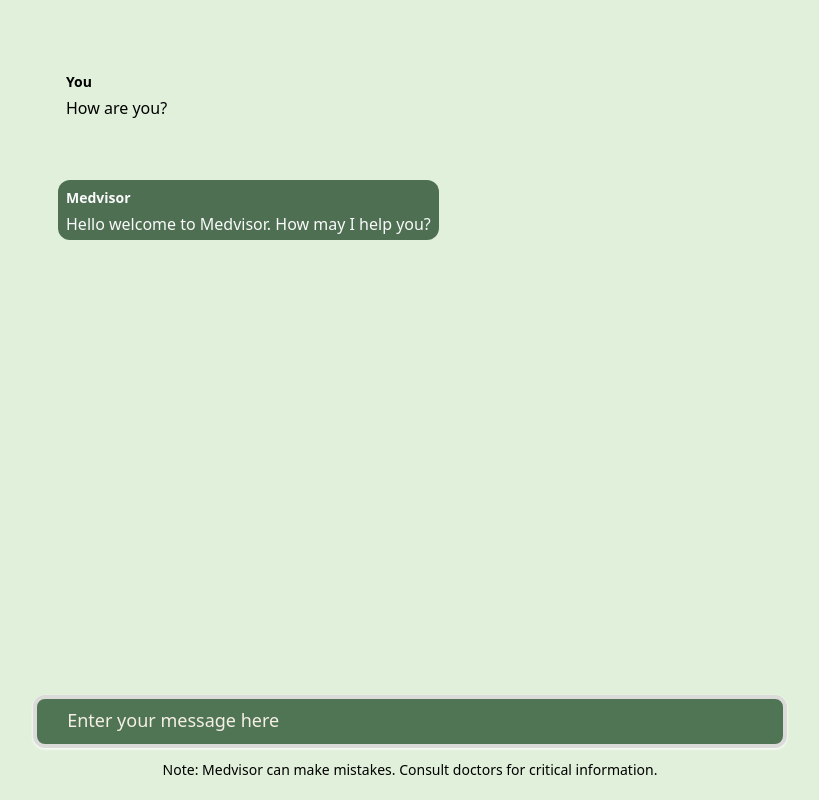
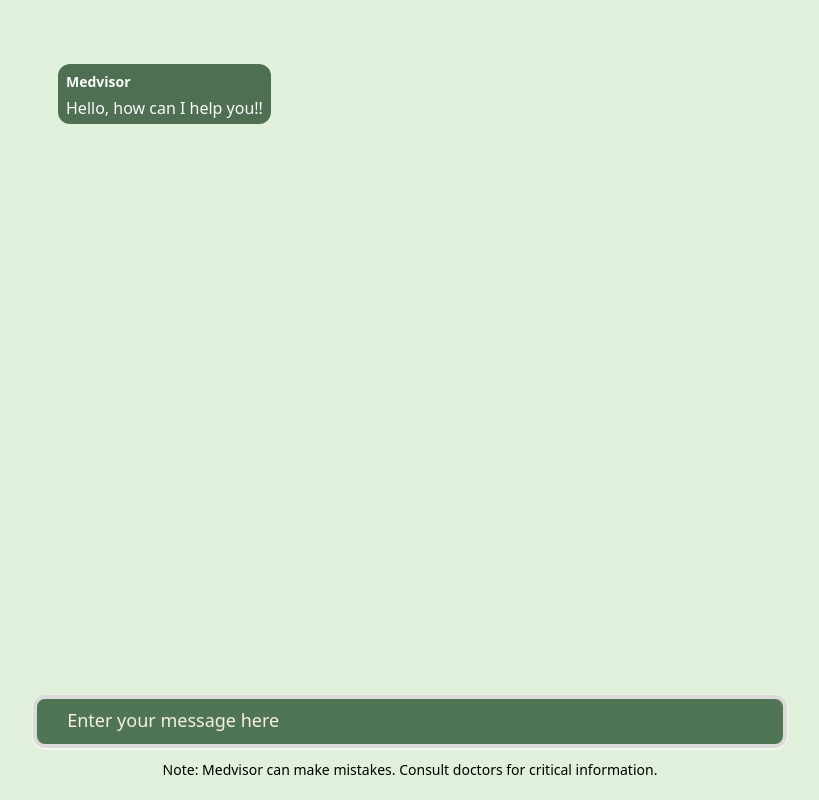
Before and after one commit to aanshu-kumar/medvisor, a React (Vite) app in the folder client/: page / in a window 1280 px wide. Shown: the whole page, without its empty margins (230-1049 px from the left). Built offline with nearby package versions, Linux system fonts and the light colour scheme.

Commit message:
connected chatbot to backend

```diff
--- a/client/src/Components/ChatBot.jsx
+++ b/client/src/Components/ChatBot.jsx
@@ -6,27 +6,53 @@ const ChatBot = () => {
   const [input, setInput] = useState("");
   const [chatLog, setChatLog] = useState([
     {
-      user: "You",
-      message: "How are you?",
-    },
-    {
       user: "Medvisor",
-      message: "Hello welcome to Medvisor. How may I help you?",
+      message: "Hello, how can I help you!!",
     },
   ]);
+
   async function handleSubmit(e) {
     e.preventDefault();
     setChatLog([...chatLog, { user: "You", message: `${input}` }]);
-    setInput("");
+    try {
+      const response = await fetch(
+        "http://localhost:3000/api/aibot/completions",
+        {
+          method: "POST",
+          headers: {
+            "Content-Type": "application/json",
+            "auth-token":
+              "eyJhbGciOiJIUzI1NiIsInR5cCI6IkpXVCJ9.eyJ1c2VyIjp7ImlkIjoiNjYzZjUzM2ZmMjk3ZDgzN2NkMTQxZjY0IiwiZW1haWwiOiJhYmNfQGdtYWlsLmNvbSJ9LCJpYXQiOjE3MTU1MDY3NjJ9.--FFiI9aAww5tibENxezDsdq-dySLEdtvaTmB5hdQdU",
+          },
+          body: JSON.stringify({
+            message: input,
+          }),
+        }
+      );
+      const responseData = await response.json();
+
+      if (!response.ok) {
+        throw new Error("Failed to fetch AI response");
+      }
+      setChatLog([
+        ...chatLog,
+        { user: "Medvisor", message: responseData.data },
+      ]);
+      setInput("");
+    } catch (error) {
+      console.error("Error:", error);
+      // Handle error gracefully, maybe display an error message to the user
+    }
   }
+
   return (
     <div className="w-full h-screen bg-[#E1F0DA] flex justify-center relative">
       <div className="w-[100%] md:w-[55%] chatbox overflow-auto h-[85%] mt-[8px]">
-        {chatLog.map((message, index) =>
-          message.user == "Medvisor" ? (
-            <ChatlogAI key={index} message={message}></ChatlogAI>
+        {chatLog.map((chat, index) =>
+          chat.user == "Medvisor" ? (
+            <ChatlogAI key={index} message={chat}></ChatlogAI>
           ) : (
-            <Chatlog key={index} message={message} />
+            <Chatlog key={index} message={chat} />
           )
         )}
       </div>
```
Also changed, not shown: 2 other files (tests, documents, lock files or other folders).
